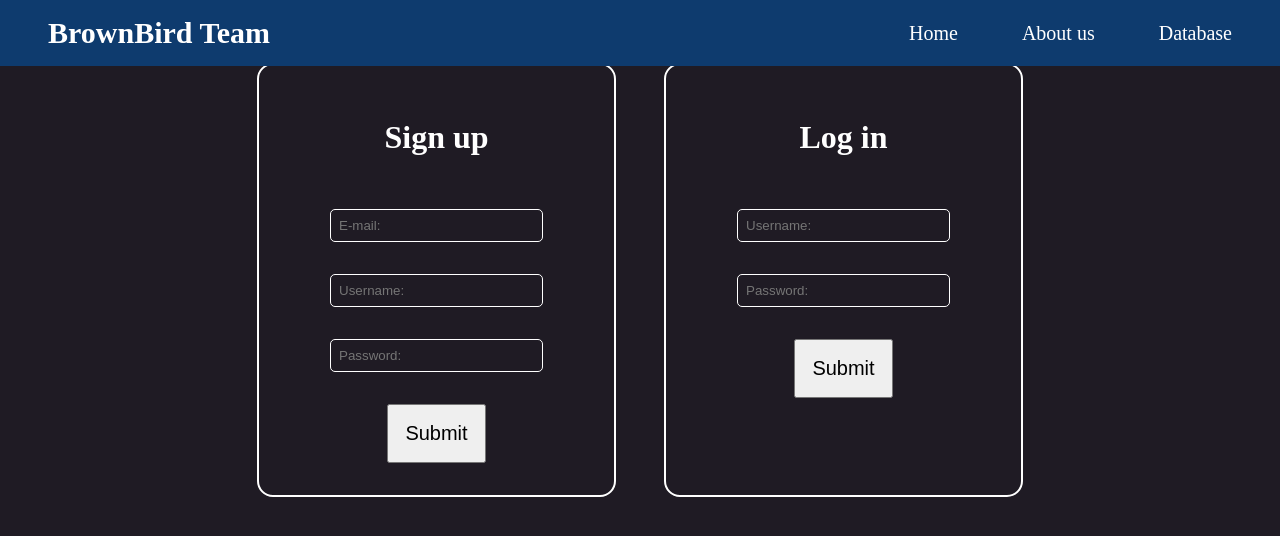
After one commit to brownbird-team/direct-sql, a PHP site: page /Templates/Accounts.php in a window 1280 px wide. The commit adds this page. Shown: the top 536 px of the page. Run offline with PHP 8.4, Linux system fonts and the light colour scheme.

Commit message:
Neki progress na templateima

```diff
--- a/Modules/Environment/Functions/Loader.php
+++ b/Modules/Environment/Functions/Loader.php
@@ -1,6 +1,6 @@
 <?php
 
-namespace Functions;
+namespace Environment\Functions;
 
 class Loader {
     public static $function_array = [];
--- /dev/null
+++ b/Templates/Accounts.php
@@ -0,0 +1,36 @@
+<!DOCTYPE html>
+<html lang="en">
+<?php
+require __DIR__ .'/Nav_bar.php';
+?>
+<head>
+    <meta charset="UTF-8">
+    <meta http-equiv="X-UA-Compatible" content="IE=edge">
+    <meta name="viewport" content="width=device-width, initial-scale=1.0">
+    <link rel="stylesheet" href="../public/css/accounts.css"/>
+    <link rel="stylesheet" href="../public/css/nav_bar.css"/>
+    <link rel="stylesheet" href="../public/css/responsive.css"/>
+    <title>Accounts</title>
+</head>
+<body>
+    <div class="account_options">
+        <form>
+            <div class="acc_container">
+                <h1>Sign up</h1>
+                <input placeholder="E-mail: "/>
+                <input placeholder="Username: "/>
+                <input placeholder="Password: "/>
+                <button type="submit">Submit
+            </div>
+        </form>
+        <form>
+            <div class="acc_container">
+                <h1>Log in</h1>
+                <input placeholder="Username: "/>
+                <input placeholder="Password: "/>
+                <button type="submit">Submit
+            </div>
+        </form>
+    </div>
+</body>
+</html>
--- /dev/null
+++ b/Templates/Nav_bar.php
@@ -0,0 +1,15 @@
+<nav class="navbar">
+        <div class="logo-container">
+            <a class="logo">BrownBird Team</a>
+        </div>
+        <ul class="nav-links">
+            <li><a href="#">Home</a></li>
+            <li><a href="#">About us</a></li>
+            <li><a href="#">Database</a></li>
+        </ul>
+        <div class="burger" id="burger">
+            <div class="line1"></div>
+            <div class="line2"></div>
+            <div class="line3"></div>
+        </div>
+    </nav>
--- /dev/null
+++ b/Templates/fancy_header.php
@@ -0,0 +1 @@
+<h1>FANCY HEADER</h1>
--- /dev/null
+++ b/public/css/accounts.css
@@ -0,0 +1,46 @@
+body {
+    background-color: var(--primary-bc-color);
+    color: var(--primary-txt-color);
+}
+:root {
+    --primary-bc-color: #1F1B24;
+    --primary-txt-color: white;
+    --primary-btn-bc-color: #
+}
+.account_options{
+    display: flex;
+    justify-content: center;
+    align-items: center;
+    gap: 3rem;
+    margin-top: 5%;
+}
+.account_options form {
+    display: flex;
+    align-self: stretch;
+}
+.acc_container {
+    display: flex;
+    flex-direction: column;
+    gap: 2rem;
+    justify-content: flex-start;
+    align-items: center;
+    border: 2px solid white;
+    border-radius: 1rem;
+    padding: 2rem 5rem;
+}
+input {
+    width: 100%;
+    padding: 0.5rem;
+    background-color: transparent;
+    border-radius: 5px;
+    border: 1px solid white;
+    color: var(--primary-txt-color);
+    transition: border 0.3s ease-in-out;
+}
+input:focus {
+    border: 1px solid skyblue;
+}
+button {
+    padding: 1rem;
+    font-size: 20px;
+}
--- /dev/null
+++ b/public/css/nav_bar.css
@@ -0,0 +1,74 @@
+.navbar {
+    display: flex;
+    justify-content: space-between;
+    align-items: center;
+    width: 100%;
+    padding: 1rem;
+    font-size: 20px;
+    position: fixed;
+    top: 0;
+    left: 0;
+    right: 0;
+    z-index: 999;
+    color: white;
+    background-color: #0e3b6e;
+}
+.logo {
+    font-size: 30px;
+    font-weight: bold;
+    margin-left: 2rem;
+}
+.nav-links {
+    display: flex;
+    justify-content: center;
+    align-items: center;
+    list-style: none;
+    margin: 0;
+    padding: 0;
+}
+.nav-links > li {
+    margin-right: 4rem;
+    white-space: nowrap;
+}
+.nav-links a {
+    text-decoration: none;
+    transition: all 0.2s ease-out;
+    position: relative;
+}
+.nav-links a::before {
+    content: '';
+    position: absolute;
+    width: 100%;
+    height: 2px;
+    bottom: -2px;
+    left: 0;
+    background-color: white;
+    visibility: hidden;
+    transform: scaleX(0);
+    transition: all 0.2s ease-out;
+}
+
+.nav-links a:hover::before {
+    visibility: visible;
+    transform: scaleX(1);
+}
+
+.burger {
+    display: none;
+    cursor: pointer;
+}
+.burger div {
+    width: 25px;
+    height: 3px;
+    background-color: white;
+    margin: 5px;
+    margin-right: 5rem;
+    margin-top: 1px;
+    transition: all 0.3s ease-out;
+}
+span {
+    color: orange;
+}
+.nav-links a {
+    color: white;
+}
```
Also changed, not shown: Templates/test.php (added, +60 -0 lines), public/css/responsive.css (added, +34 -0 lines), public/index.php (added).
